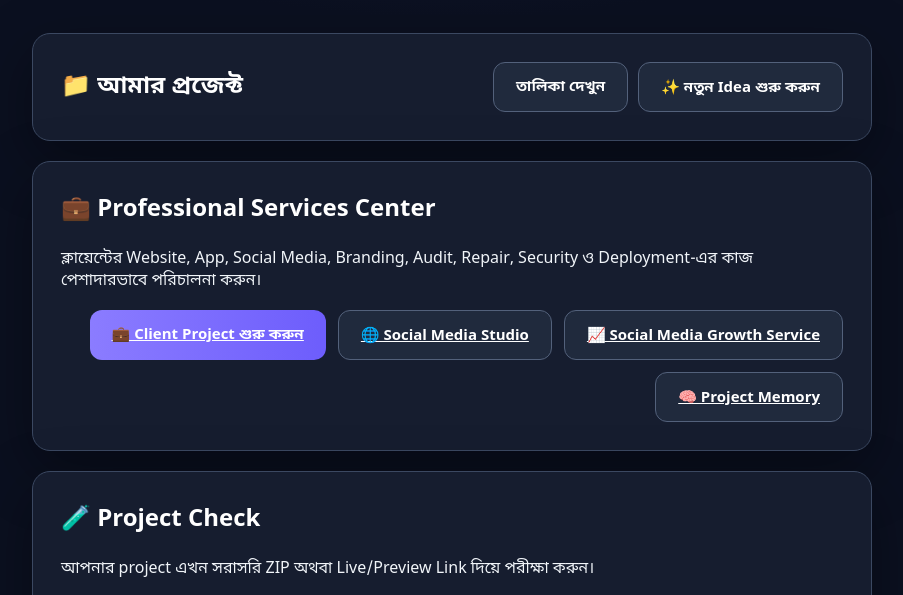
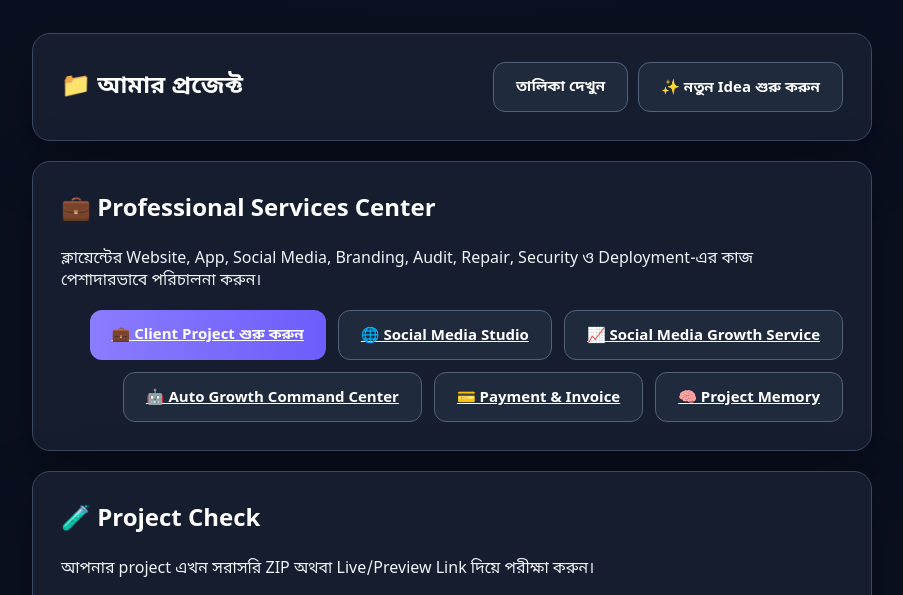
Before and after one commit to muyeedsarker/APYVION, a website with bundled scripts: page index.html in a window 1280 px wide. Shown: the part 167-762 px from the top of the page, without its empty margins (188-1091 px from the left). Built offline with nearby package versions, Linux system fonts and the light colour scheme.

Commit message:
feat: add auto growth and payment center links

```diff
--- a/index.html
+++ b/index.html
@@ -4,7 +4,7 @@
 <body><main class="jf-wrap">
 <header class="jf-header"><div class="jf-logo">🏭 APYVION</div><h1 class="jf-title">আপনার Idea লিখুন, বাকিটা Factory বুঝে নেবে</h1><p class="jf-subtitle">Idea → Plan → Design → Build → Test → Repair → Secure → Deploy → Live</p></header>
 <section class="jf-panel" style="margin-bottom:20px"><div style="display:flex;justify-content:space-between;align-items:center;flex-wrap:wrap;gap:10px"><h2 style="margin:0">📁 আমার প্রজেক্ট</h2><div style="display:flex;gap:10px;flex-wrap:wrap"><button type="button" class="jf-btn" id="jfProjectsToggle">তালিকা দেখুন</button><button type="button" class="jf-btn" id="jfNewProjectBtn">✨ নতুন Idea শুরু করুন</button></div></div><div id="jfProjectsPanel" hidden style="margin-top:14px"></div></section>
-<section class="jf-panel" style="margin-bottom:20px"><h2 style="margin-top:0">💼 Professional Services Center</h2><p>ক্লায়েন্টের Website, App, Social Media, Branding, Audit, Repair, Security ও Deployment-এর কাজ পেশাদারভাবে পরিচালনা করুন।</p><div class="jf-submit-row" style="gap:12px;display:flex;flex-wrap:wrap"><a class="jf-btn jf-btn-primary" href="services.html">💼 Client Project শুরু করুন</a><a class="jf-btn" href="social.html">🌐 Social Media Studio</a><a class="jf-btn" href="growth.html">📈 Social Media Growth Service</a><a class="jf-btn" href="project-memory.html">🧠 Project Memory</a></div></section>
+<section class="jf-panel" style="margin-bottom:20px"><h2 style="margin-top:0">💼 Professional Services Center</h2><p>ক্লায়েন্টের Website, App, Social Media, Branding, Audit, Repair, Security ও Deployment-এর কাজ পেশাদারভাবে পরিচালনা করুন।</p><div class="jf-submit-row" style="gap:12px;display:flex;flex-wrap:wrap"><a class="jf-btn jf-btn-primary" href="services.html">💼 Client Project শুরু করুন</a><a class="jf-btn" href="social.html">🌐 Social Media Studio</a><a class="jf-btn" href="growth.html">📈 Social Media Growth Service</a><a class="jf-btn" href="auto-growth.html">🤖 Auto Growth Command Center</a><a class="jf-btn" href="payment.html">💳 Payment & Invoice</a><a class="jf-btn" href="project-memory.html">🧠 Project Memory</a></div></section>
 <section class="jf-panel" style="margin-bottom:20px"><h2 style="margin-top:0">🧪 Project Check</h2><p>আপনার project এখন সরাসরি ZIP অথবা Live/Preview Link দিয়ে পরীক্ষা করুন।</p><div class="jf-submit-row" style="gap:12px;display:flex;flex-wrap:wrap"><a class="jf-btn jf-btn-primary" href="test-repair.html">📦 ZIP / 🔗 Link Check</a><a class="jf-btn" href="deploy.html">🚀 Deploy Check</a></div></section>
 <section class="jf-panel"><form id="jfIdeaForm"><label class="jf-label" for="jfIdeaInput">What do you want to build?</label><textarea id="jfIdeaInput" placeholder="যেমন: আমি একটি Matrimony App বানাতে চাই যেখানে ব্যবহারকারীরা প্রোফাইল বানিয়ে একে অপরকে খুঁজে পাবে এবং ম্যাচ হলে চ্যাট করতে পারবে।"></textarea><div class="jf-examples"><button type="button" class="jf-example-chip">আমি একটি Matrimony App বানাতে চাই</button><button type="button" class="jf-example-chip">আমি একটি Restaurant Management System বানাতে চাই</button><button type="button" class="jf-example-chip">আমি একটি Online Course/E-learning Platform বানাতে চাই</button><button type="button" class="jf-example-chip">আমি একটি ছোট ব্যবসার জন্য E-commerce Store বানাতে চাই</button></div><div id="jfNotice" class="jf-notice" hidden></div><div class="jf-submit-row"><button type="submit" id="jfSubmit" class="jf-btn jf-btn-primary">✨ Idea বিশ্লেষণ করুন</button></div></form></section>
 <section id="jfResult" class="jf-result" hidden></section><p class="jf-footer-note">Idea Center — Master Structure Section 01 · পরবর্তী Module: 🏗️ AI Product Planner (Section 02)</p><p class="jf-footer-note">Creator: Md. Abdul Muyeed Sarker</p></main>
```
